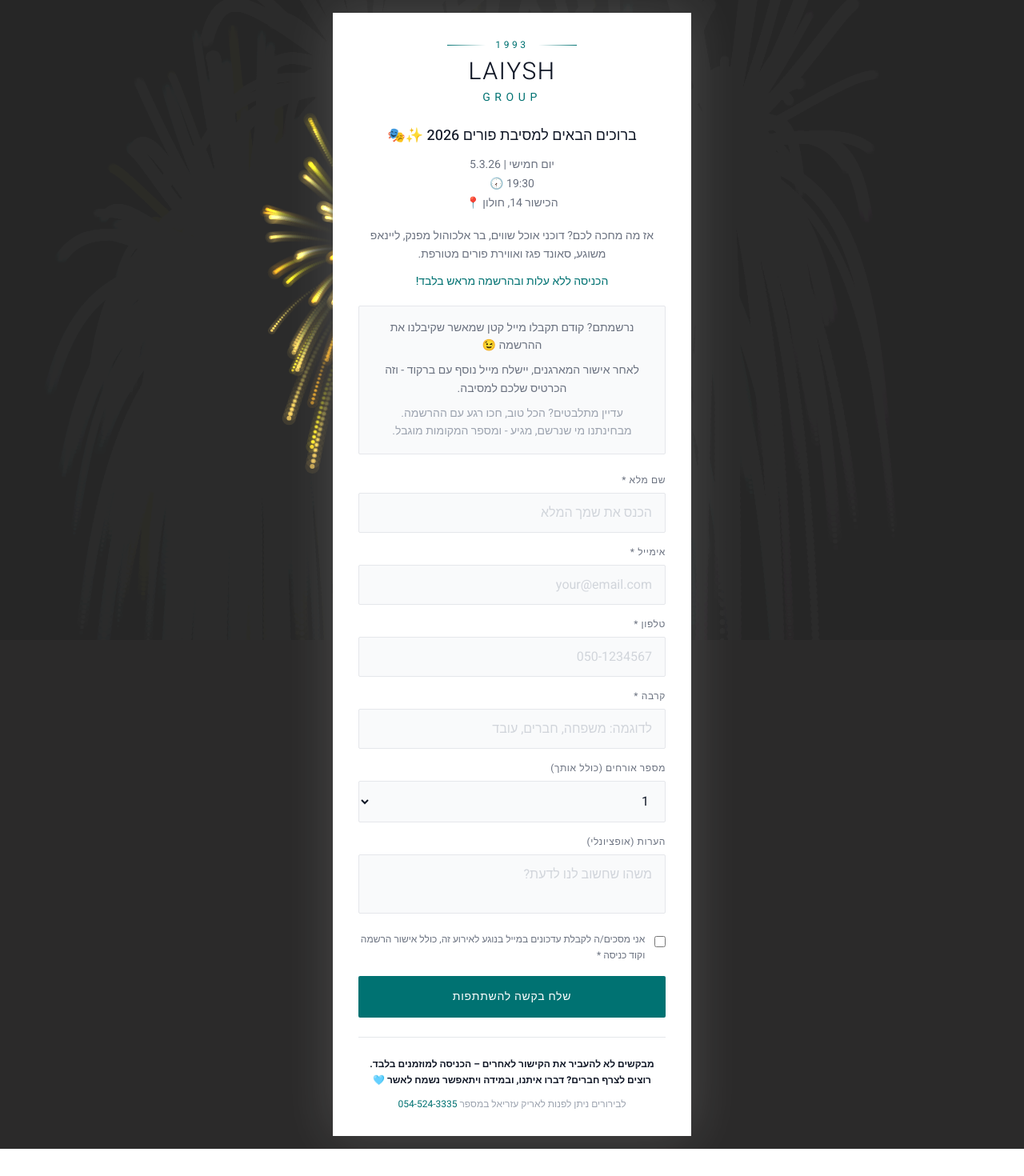
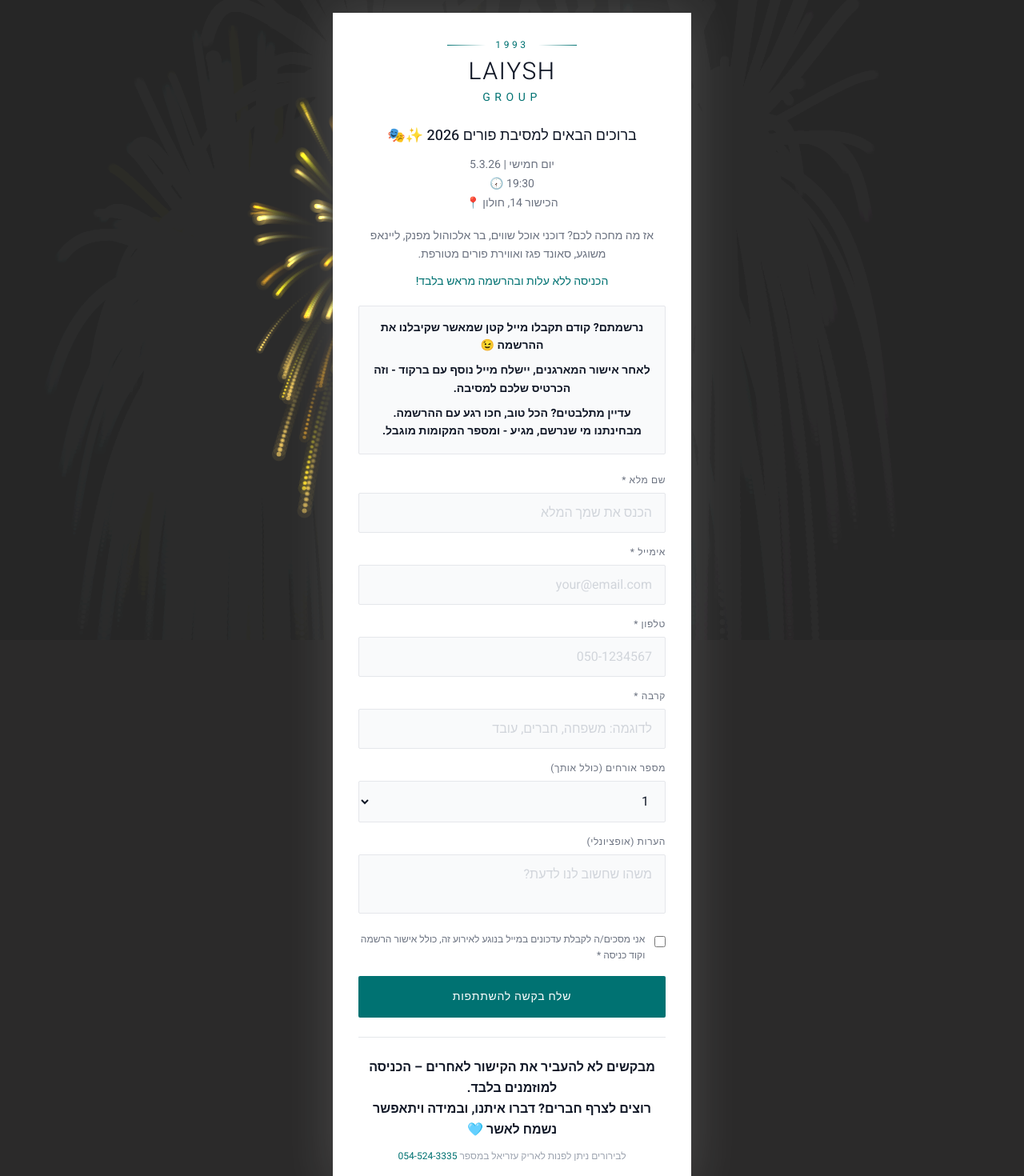
Before and after one commit to yakirco13-cloud/Purim-Party, a Next.js app: page / in a window 1280 px wide. Shown: the top 1470 px of the page at 80% size. Before the commit the page ends 1436 px from the top, so only its background shows below. Built offline with nearby package versions, Linux system fonts and the light colour scheme.

Commit message:
apply changes

```diff
--- a/src/app/page.tsx
+++ b/src/app/page.tsx
@@ -314,10 +314,10 @@ export default function Home() {
         </div>
 
         {/* Registration Info */}
-        <div className="mb-6 bg-gray-50 border border-gray-200 rounded-sm p-4 text-sm text-gray-500 leading-relaxed space-y-2 text-center">
+        <div className="mb-6 bg-gray-50 border border-gray-200 rounded-sm p-4 text-sm text-gray-900 leading-relaxed space-y-2 text-center font-bold">
           <p>נרשמתם? קודם תקבלו מייל קטן שמאשר שקיבלנו את ההרשמה 😉</p>
           <p>לאחר אישור המארגנים, יישלח מייל נוסף עם ברקוד - וזה הכרטיס שלכם למסיבה.</p>
-          <p className="text-gray-400">עדיין מתלבטים? הכל טוב, חכו רגע עם ההרשמה.<br />מבחינתנו מי שנרשם, מגיע - ומספר המקומות מוגבל.</p>
+          <p>עדיין מתלבטים? הכל טוב, חכו רגע עם ההרשמה.<br />מבחינתנו מי שנרשם, מגיע - ומספר המקומות מוגבל.</p>
         </div>
 
         {/* Form */}
@@ -425,7 +425,7 @@ export default function Home() {
 
         {/* Footer */}
         <div className="mt-6 pt-6 border-t border-gray-200 text-center space-y-3">
-          <p className="text-gray-900 text-xs leading-relaxed font-bold">
+          <p className="text-gray-900 text-base leading-relaxed font-bold">
             מבקשים לא להעביר את הקישור לאחרים – הכניסה למוזמנים בלבד.
             <br />
             רוצים לצרף חברים? דברו איתנו, ובמידה ויתאפשר נשמח לאשר 🩵
```
